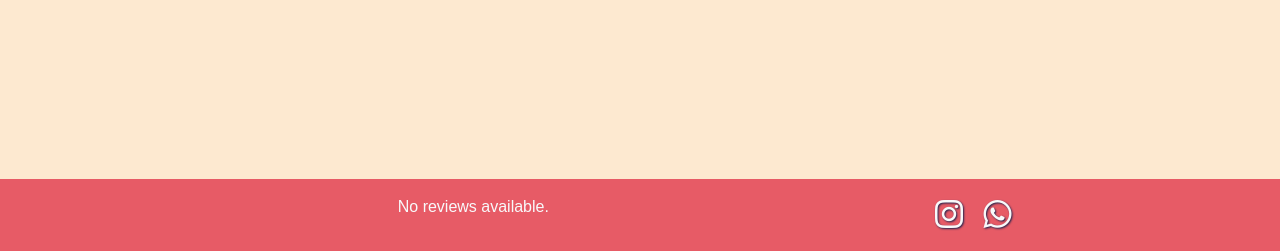
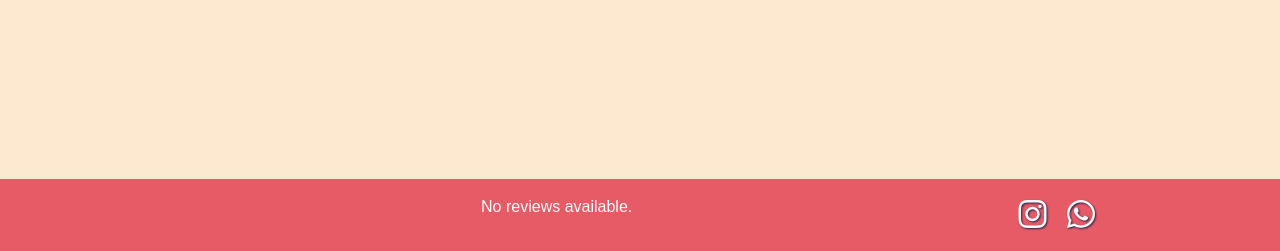
Before and after one commit to p-coughlan/ramen_nakama, a Django app: template bag/templates/bag/bag.html in a window 1280 px wide. Shown: the part 549-800 px from the top of the page. Run offline with Django 3.2, Linux system fonts and the light colour scheme; the template is opened without the code that fills it, so the values that code supplies are empty; some libraries are stand-ins or nearby versions; some web fonts are replaced.

Commit message:
Adjust footer layout. Refactor JS in review ticker functionality to prevent 'stacking' of queued reviews

```diff
--- a/templates/base.html
+++ b/templates/base.html
@@ -188,7 +188,7 @@
     <div class="container">
       <div class="row align-items-center">
         {# Reviews Column: Hidden on mobile, visible on large screens #}
-        <div class="col-12 col-lg-8 d-none d-lg-block">
+        <div class="col-12 col-lg-10 d-none d-lg-block">
           {% if approved_reviews %}
             <div id="review-ticker" class="footer-text py-2">
               {% for review in approved_reviews %}
@@ -202,7 +202,7 @@
           {% endif %}
         </div>
         {# Social Media Links Column: Always visible, centered on mobile and right-aligned on large screens #}
-        <div class="footer-text col-12 col-lg-4 text-center text-light mt-3 mt-lg-0">
+        <div class="footer-text col-12 col-lg-2 text-center text-light mt-3 mt-lg-0">
           <a href="https://www.instagram.com/ramen.nakama?utm_source=ig_web_button_share_sheet&igsh=ZDNlZDc0MzIxNw==" target="_blank" class="mx-2" aria-label="Instagram">
             <i class="fab fa-instagram fa-2x text-light"></i>
           </a>
@@ -215,7 +215,7 @@
   </footer>
 
   {# POST-LOAD SCRIPTS: Review ticker and toasts #}
-  {% block postloadjs %}
+{% block postloadjs %}
   <script type="text/javascript">
     $('.toast').toast('show');
   </script>
@@ -223,7 +223,11 @@
     $(document).ready(function() {
       var items = $('#review-ticker .review-item');
       var current = 0;
+
       function showNextReview() {
+        // Clear any queued animations and jump to end state
+        items.stop(true, true);
+        // Fade out current, then show next
         items.eq(current).fadeOut(1000, function() {
           current = (current + 1) % items.length;
           items.eq(current).fadeIn(1000);
@@ -238,8 +242,8 @@
         if (document.hidden) {
           clearInterval(tickerInterval);
         } else {
-          // Clear just in case, then restart
-          clearInterval(tickerInterval);
+          // Ensure only the current review is visible before restarting
+          items.hide().eq(current).show();
           tickerInterval = setInterval(showNextReview, 5000);
         }
       });
@@ -247,5 +251,6 @@
   </script>
 {% endblock %}
 
+
 </body>
 </html>
```
Also changed, not shown: README.md, media/hero.jpg.
